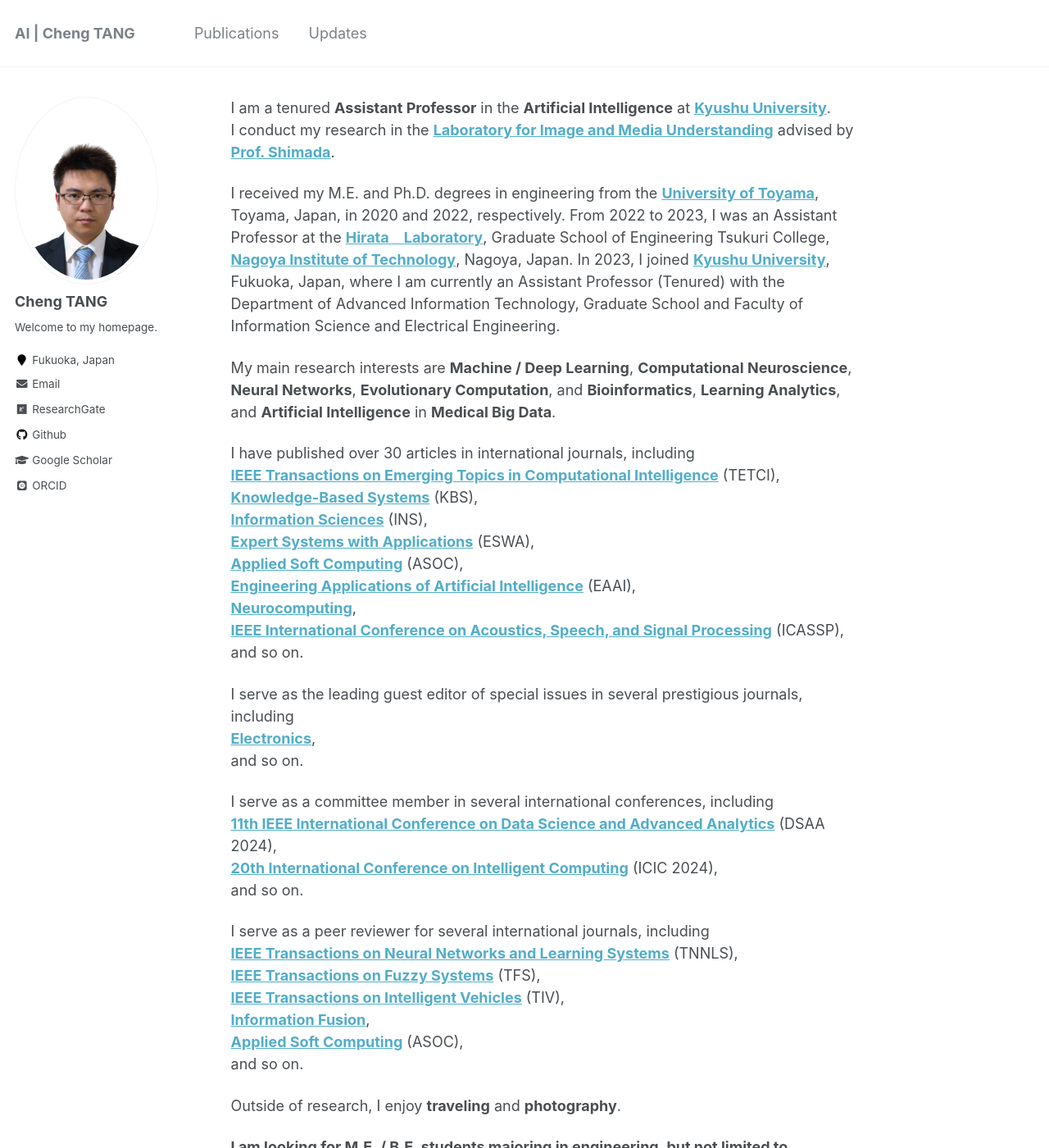
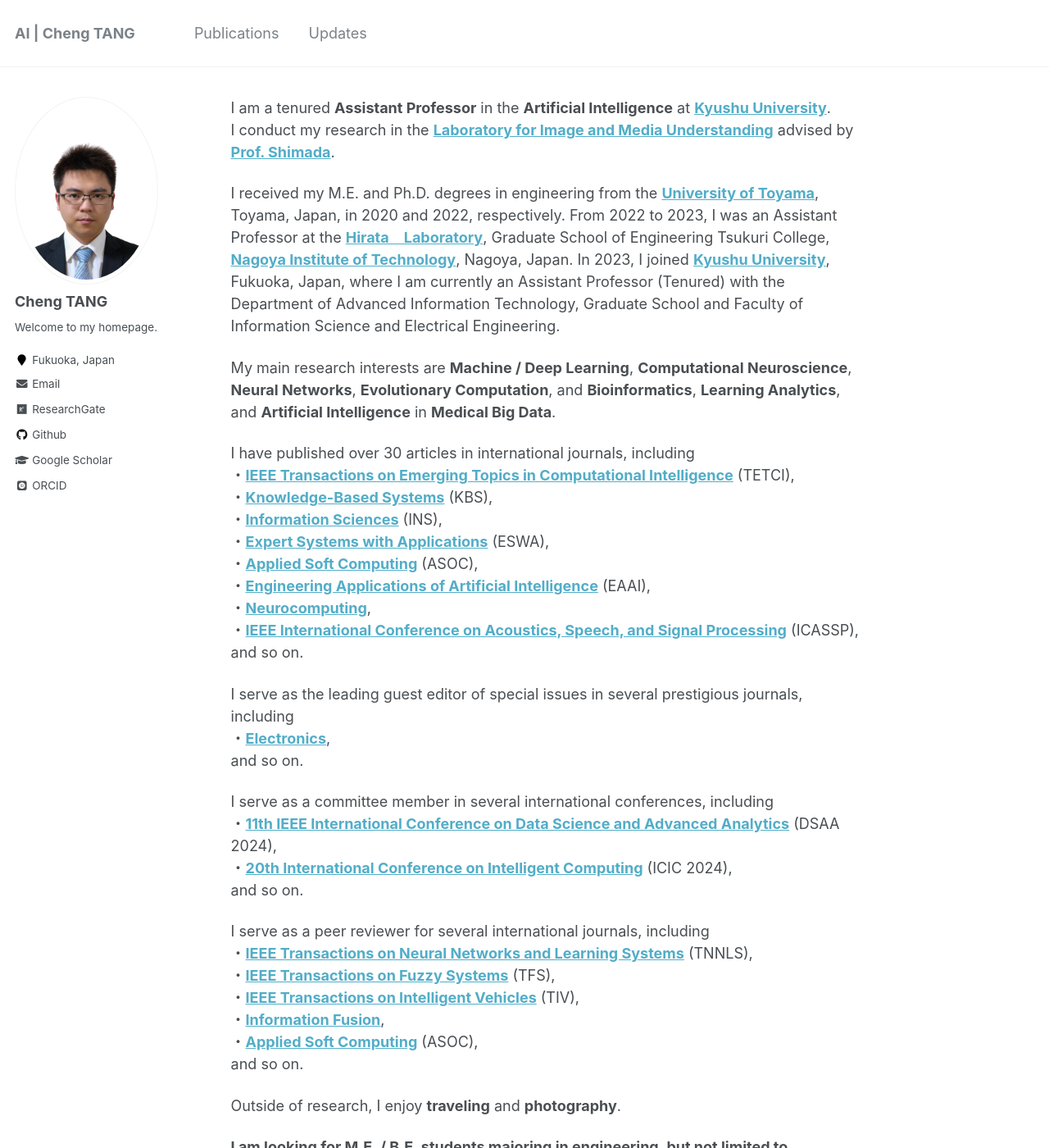
Before and after one commit to ChengTANG-AI/chengtang-ai.github.io, a Jekyll site: the page built from _pages/about.md, in a window 1280 px wide and 1400 px high. Shown: the whole window at 82% size. Built offline with Jekyll 4.4.1, drawn with Linux system fonts in a browser that asks for light colours; some web fonts are replaced.

Commit message:
Update about.md

```diff
--- a/_pages/about.md
+++ b/_pages/about.md
@@ -16,31 +16,31 @@ I received my M.E. and Ph.D. degrees in engineering from the **[University of To
 My main research interests are **Machine / Deep Learning**, **Computational Neuroscience**, **Neural Networks**, **Evolutionary Computation**, and **Bioinformatics**, **Learning Analytics**, and **Artificial Intelligence** in **Medical Big Data**.
 
 I have published over 30 articles in international journals, including
-**[IEEE Transactions on Emerging Topics in Computational Intelligence](https://ieeexplore.ieee.org/xpl/RecentIssue.jsp?punumber=7433297)** (TETCI),
-**[Knowledge-Based Systems](https://www.sciencedirect.com/journal/knowledge-based-systems)** (KBS),
-**[Information Sciences](https://www.sciencedirect.com/journal/information-sciences)** (INS),
-**[Expert Systems with Applications](https://www.sciencedirect.com/journal/expert-systems-with-applications)** (ESWA),
-**[Applied Soft Computing](https://www.sciencedirect.com/journal/applied-soft-computing)** (ASOC),
-**[Engineering Applications of Artificial Intelligence](https://www.sciencedirect.com/journal/engineering-applications-of-artificial-intelligence)** (EAAI),
-**[Neurocomputing](https://www.sciencedirect.com/journal/neurocomputing)**,
-**[IEEE International Conference on Acoustics, Speech, and Signal Processing](https://2022.ieeeicassp.org/)** (ICASSP),
+・**[IEEE Transactions on Emerging Topics in Computational Intelligence](https://ieeexplore.ieee.org/xpl/RecentIssue.jsp?punumber=7433297)** (TETCI),
+・**[Knowledge-Based Systems](https://www.sciencedirect.com/journal/knowledge-based-systems)** (KBS),
+・**[Information Sciences](https://www.sciencedirect.com/journal/information-sciences)** (INS),
+・**[Expert Systems with Applications](https://www.sciencedirect.com/journal/expert-systems-with-applications)** (ESWA),
+・**[Applied Soft Computing](https://www.sciencedirect.com/journal/applied-soft-computing)** (ASOC),
+・**[Engineering Applications of Artificial Intelligence](https://www.sciencedirect.com/journal/engineering-applications-of-artificial-intelligence)** (EAAI),
+・**[Neurocomputing](https://www.sciencedirect.com/journal/neurocomputing)**,
+・**[IEEE International Conference on Acoustics, Speech, and Signal Processing](https://2022.ieeeicassp.org/)** (ICASSP),
 and so on.
 
 I serve as the leading guest editor of special issues in several prestigious journals, including
-**[Electronics](https://www.mdpi.com/journal/electronics)**,
+・**[Electronics](https://www.mdpi.com/journal/electronics)**,
 and so on.
 
 I serve as a committee member in several international conferences, including
-**[11th IEEE International Conference on Data Science and Advanced Analytics](https://dsaa2024.dsaa.co/)** (DSAA 2024),
-**[20th International Conference on Intelligent Computing](https://www.ic-icc.cn/2024/index.htm)** (ICIC 2024),
+・**[11th IEEE International Conference on Data Science and Advanced Analytics](https://dsaa2024.dsaa.co/)** (DSAA 2024),
+・**[20th International Conference on Intelligent Computing](https://www.ic-icc.cn/2024/index.htm)** (ICIC 2024),
 and so on.
 
 I serve as a peer reviewer for several international journals, including
-**[IEEE Transactions on Neural Networks and Learning Systems](https://ieeexplore.ieee.org/xpl/RecentIssue.jsp?punumber=5962385)** (TNNLS),
-**[IEEE Transactions on Fuzzy Systems](https://ieeexplore.ieee.org/xpl/RecentIssue.jsp?punumber=91)** (TFS),
-**[IEEE Transactions on Intelligent Vehicles](https://ieeexplore.ieee.org/xpl/RecentIssue.jsp?punumber=7274857)** (TIV),
-**[Information Fusion](https://www.sciencedirect.com/journal/information-fusion)**,
-**[Applied Soft Computing](https://www.sciencedirect.com/journal/applied-soft-computing)** (ASOC),
+・**[IEEE Transactions on Neural Networks and Learning Systems](https://ieeexplore.ieee.org/xpl/RecentIssue.jsp?punumber=5962385)** (TNNLS),
+・**[IEEE Transactions on Fuzzy Systems](https://ieeexplore.ieee.org/xpl/RecentIssue.jsp?punumber=91)** (TFS),
+・**[IEEE Transactions on Intelligent Vehicles](https://ieeexplore.ieee.org/xpl/RecentIssue.jsp?punumber=7274857)** (TIV),
+・**[Information Fusion](https://www.sciencedirect.com/journal/information-fusion)**,
+・**[Applied Soft Computing](https://www.sciencedirect.com/journal/applied-soft-computing)** (ASOC),
 and so on.
 
 Outside of research, I enjoy **traveling** and **photography**.
```
